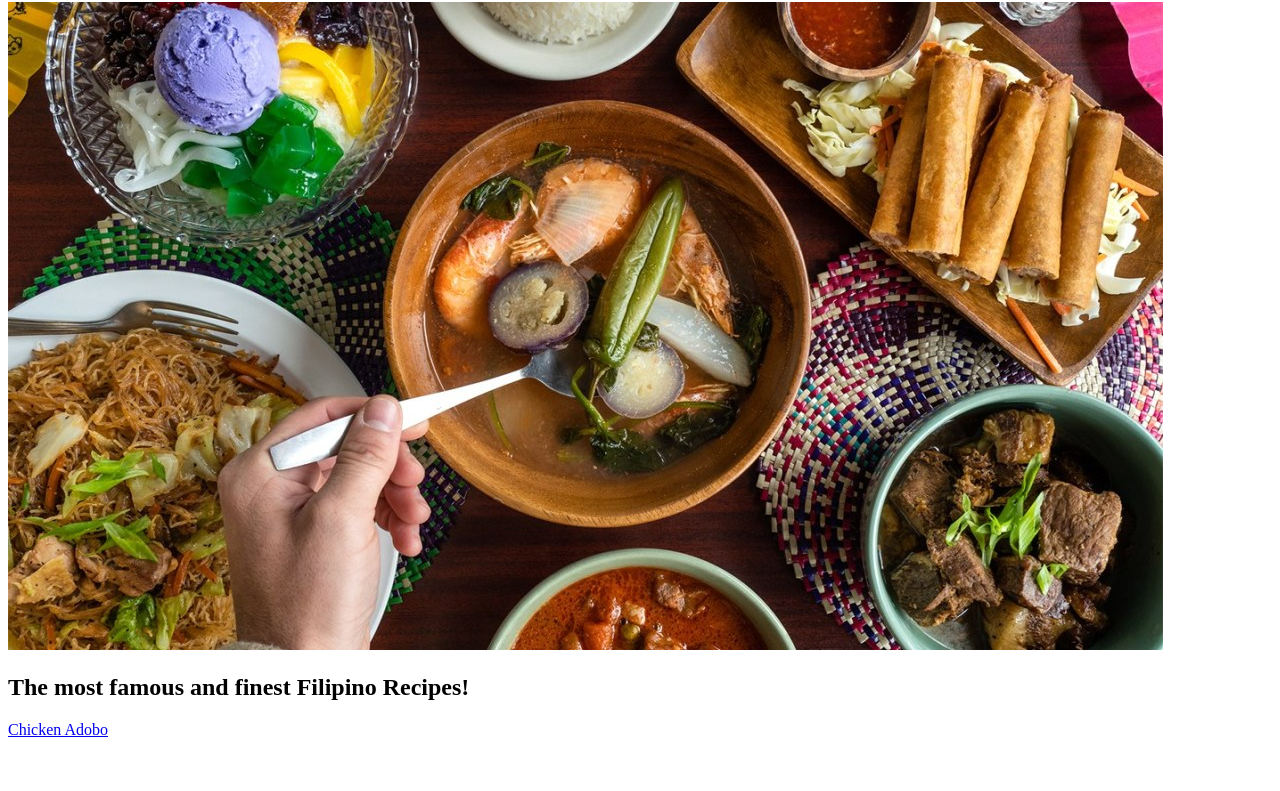
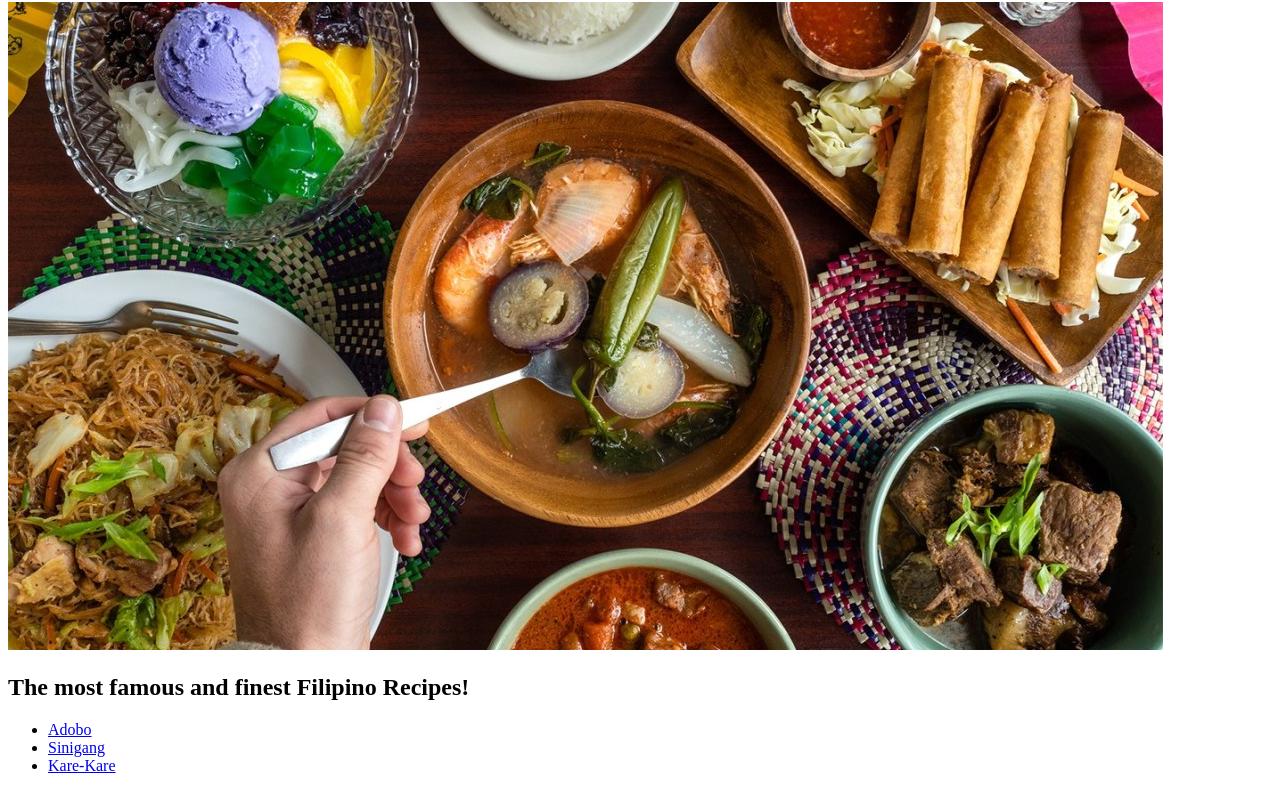
Before and after one commit to marcelee0713/odin-recipes, a plain HTML site: page index.html in a window 1280 px wide. Shown: the part 78-869 px from the top of the page. Before the commit the page ends 833 px from the top, so only its background shows below. Drawn offline with Linux system fonts and the light colour scheme.

Commit message:
Added some more images and edited the file

```diff
--- a/index.html
+++ b/index.html
@@ -9,6 +9,10 @@
 
         <img src="img/mainbg.jpg">
         <h2>The most famous and finest Filipino Recipes!</h2>
-        <p><a href="recipes/adobo.html">Chicken Adobo</a></p>
+        <ul>
+            <li><a href="recipes/adobo.html">Adobo</a></li>
+            <li><a href="recipes/sinigang.html">Sinigang</a></li>
+            <li><a href="recipes/Kare-Kare.html">Kare-Kare</a></li>
+        </ul>
     </body>
 </html>
```
Also changed, not shown: img/kare-kare.jpg (added), img/sinigang.png (added).
